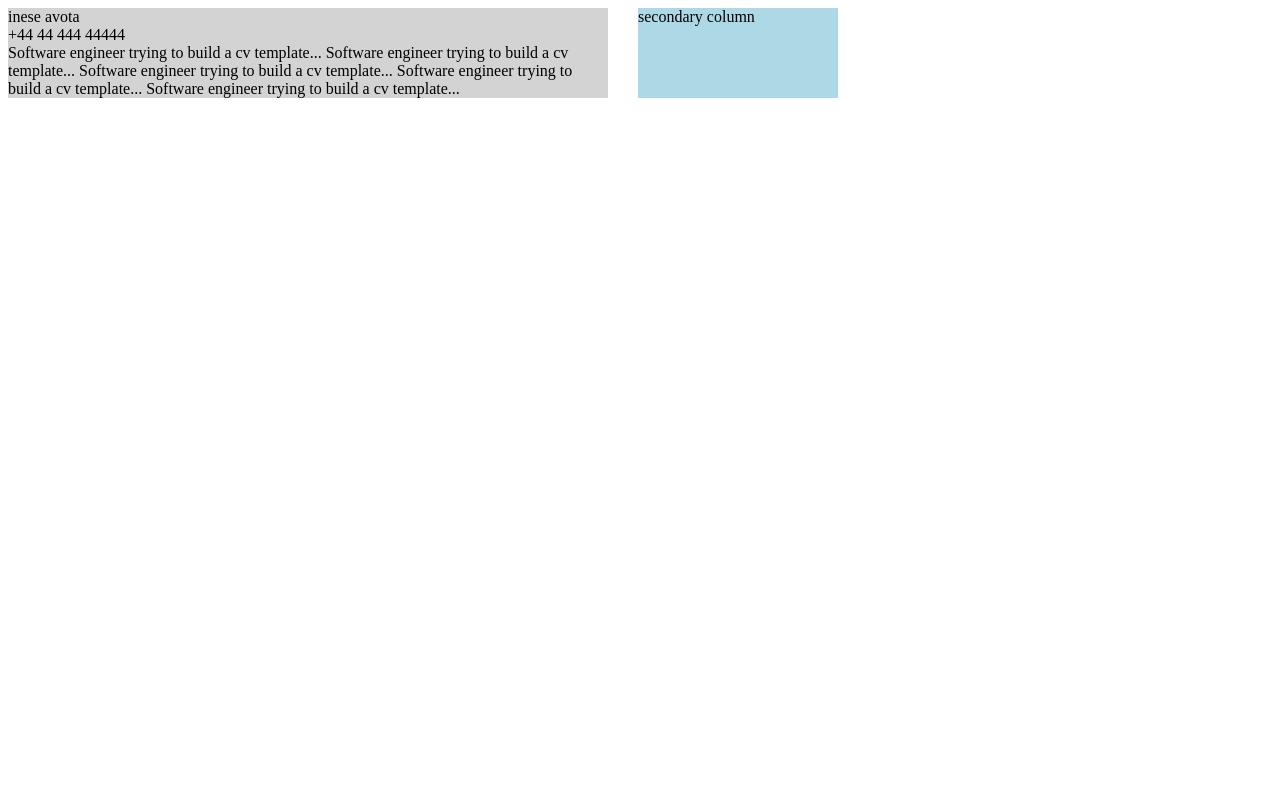
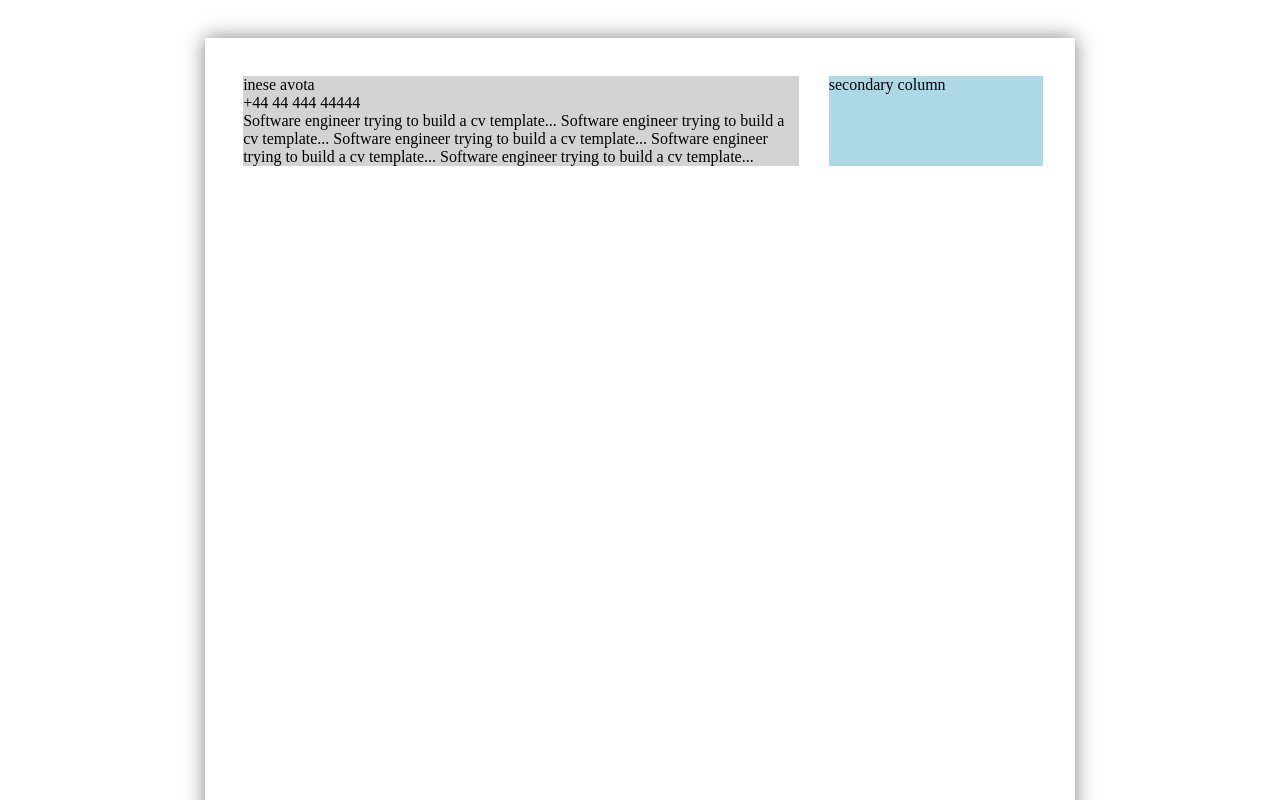
Before and after one commit to inesea/hhh-resume-tool, a React (Vite) app: page / in a window 1280 px wide. Shown: the top 800 px of the page. Built offline with nearby package versions, Linux system fonts and the light colour scheme.

Commit message:
Added A4 page design and restructured components

```diff
--- a/src/App.tsx
+++ b/src/App.tsx
@@ -1,6 +1,16 @@
 import React from 'react'
+import A4Page from './components/page/A4Page'
 import ColumnLayout from './components/columnLayout/ColumnLayout'
+import MainColumn from './components/columnLayout/MainColumn'
+import SecondaryColumn from './components/columnLayout/SecondaryColumn'
 
-const App = () => <ColumnLayout />
+const App = () => (
+  <A4Page>
+    <ColumnLayout>
+      <MainColumn />
+      <SecondaryColumn />
+    </ColumnLayout>
+  </A4Page>
+)
 
 export default App
--- a/src/components/MainDetail.tsx
+++ /dev/null
@@ -1,19 +0,0 @@
-import React from 'react'
-
-interface IMainDetailProps {
-  name: string
-  phoneNumber: string
-  summaryText: string
-}
-
-const MainDetail = ({ name, phoneNumber, summaryText }: IMainDetailProps) => {
-  return (
-    <>
-      <div>{name}</div>
-      <div>{phoneNumber}</div>
-      <div>{summaryText}</div>
-    </>
-  )
-}
-
-export default MainDetail
--- a/src/components/columnLayout/ColumnLayout.tsx
+++ b/src/components/columnLayout/ColumnLayout.tsx
@@ -1,19 +1,18 @@
 import React from 'react'
 import styled from 'styled-components'
-import MainColumn from './MainColumn'
-import SecondaryColumn from './SecondaryColumn'
 
-const Wrapper = styled.div`
+const StyledColumnLayout = styled.div`
   display: grid;
-  grid-template-columns: 600px 200px;
+  grid-template-columns: 70% 27%;
   grid-gap: 30px;
 `
 
-const ColumnLayout: React.FC<React.HTMLAttributes<{}>> = () => (
-  <Wrapper>
-    <MainColumn />
-    <SecondaryColumn />
-  </Wrapper>
+interface IColumnLayoutProps {
+  children: React.ReactNodeArray
+}
+
+const ColumnLayout = ({ children }: IColumnLayoutProps) => (
+  <StyledColumnLayout>{children}</StyledColumnLayout>
 )
 
 export default ColumnLayout
--- a/src/components/columnLayout/MainColumn.tsx
+++ b/src/components/columnLayout/MainColumn.tsx
@@ -1,19 +1,19 @@
 import React from 'react'
 import styled from 'styled-components'
-import MainDetail from '../MainDetail'
+import MainDetail from '../sections/MainDetail'
 
-const Column = styled.div`
+const StyledMainColumn = styled.div`
   background: lightGrey;
 `
 
 const MainColumn = () => (
-  <Column>
+  <StyledMainColumn>
     <MainDetail
       name="inese avota"
       phoneNumber="+44 44 444 44444"
       summaryText="Software engineer trying to build a cv template... Software engineer trying to build a cv template... Software engineer trying to build a cv template... Software engineer trying to build a cv template... Software engineer trying to build a cv template... "
     />
-  </Column>
+  </StyledMainColumn>
 )
 
 export default MainColumn
--- a/src/components/columnLayout/SecondaryColumn.tsx
+++ b/src/components/columnLayout/SecondaryColumn.tsx
@@ -1,14 +1,14 @@
 import React from 'react'
 import styled from 'styled-components'
 
-const Column = styled.div`
+const StyledSecondaryColumn = styled.div`
   background: lightBlue;
 `
 
 const SecondaryColumn = () => (
-  <Column>
+  <StyledSecondaryColumn>
     <div>secondary column</div>
-  </Column>
+  </StyledSecondaryColumn>
 )
 
 export default SecondaryColumn
--- /dev/null
+++ b/src/components/page/A4Page.tsx
@@ -0,0 +1,23 @@
+import React from 'react'
+import styled from 'styled-components'
+
+const StyledA4Page = styled.div`
+  background: white;
+  box-shadow: 0 0 0.5cm rgba(0, 0, 0, 0.5);
+  width: 21cm;
+  height: 29.7cm;
+  margin: 0 auto;
+  margin-top: 1cm;
+  margin-bottom: 1cm;
+  padding: 1cm;
+`
+
+interface IA4PageProps {
+  children: React.ReactNode
+}
+
+const A4Page = ({ children }: IA4PageProps) => (
+  <StyledA4Page>{children}</StyledA4Page>
+)
+
+export default A4Page
--- /dev/null
+++ b/src/components/sections/MainDetail.tsx
@@ -0,0 +1,24 @@
+import React from 'react'
+import styled from 'styled-components'
+
+const Name = styled.div``
+
+const PhoneNumber = styled.div``
+
+const SummaryText = styled.div``
+
+interface IMainDetailProps {
+  name: string
+  phoneNumber: string
+  summaryText: string
+}
+
+const MainDetail = ({ name, phoneNumber, summaryText }: IMainDetailProps) => (
+  <>
+    <Name>{name}</Name>
+    <PhoneNumber>{phoneNumber}</PhoneNumber>
+    <SummaryText>{summaryText}</SummaryText>
+  </>
+)
+
+export default MainDetail
```
